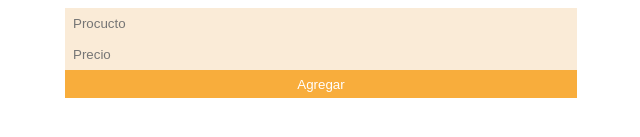
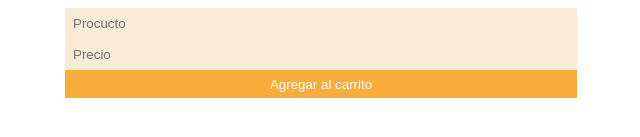
Before and after one commit to Angela-GM/pildora-mvc, a plain HTML site: page index.html in a window 1280 px wide. Shown: the part 185-322 px from the top of the page, 319-959 px from the left. Drawn offline with Linux system fonts and the light colour scheme.

Commit message:
ejemplo mvc completo

```diff
--- a/controller.js
+++ b/controller.js
@@ -1,3 +1,4 @@
+// El Controlador actúa como intermediario entre el Modelo y la Vista. En este ejemplo, escucha el evento de envío del formulario para agregar un producto al carrito. Luego, actualiza el Modelo y la Vista correspondientemente.
 class Controlador {
   constructor(modelo, vista) {
     this.modelo = modelo;
--- a/index.html
+++ b/index.html
@@ -27,7 +27,7 @@
         required
         placeholder="Precio"
       />
-      <button type="submit">Agregar</button>
+      <button type="submit">Agregar al carrito</button>
     </form>
 
     <div id="total-container"></div>
--- a/main.js
+++ b/main.js
@@ -1,3 +1,7 @@
+// En el script principal, se crean las instancias del Modelo, la Vista y el Controlador, estableciendo la conexión entre ellos.
+
 const modelo = new Carrito();
 const vista = new Vista();
 const controlador = new Controlador(modelo, vista);
+
+// Este ejemplo ilustra cómo el patrón MVC permite separar las responsabilidades y facilita el desarrollo y mantenimiento del carrito de compra en una tienda online.
--- a/model.js
+++ b/model.js
@@ -1,3 +1,5 @@
+// En el Modelo, la clase Producto representa un producto con un nombre y un precio. La clase Carrito se encarga de almacenar los productos agregados y calcular el total del carrito.
+
 class Producto {
   constructor(nombre, precio) {
     this.nombre = nombre;
--- a/view.js
+++ b/view.js
@@ -1,3 +1,5 @@
+// La Vista maneja la interfaz de usuario. Tiene métodos para obtener los datos del formulario, limpiar el formulario y mostrar los productos y el total en la interfaz.
+
 class Vista {
   constructor() {
     this.productosContainer = document.getElementById("productos-container");
```
